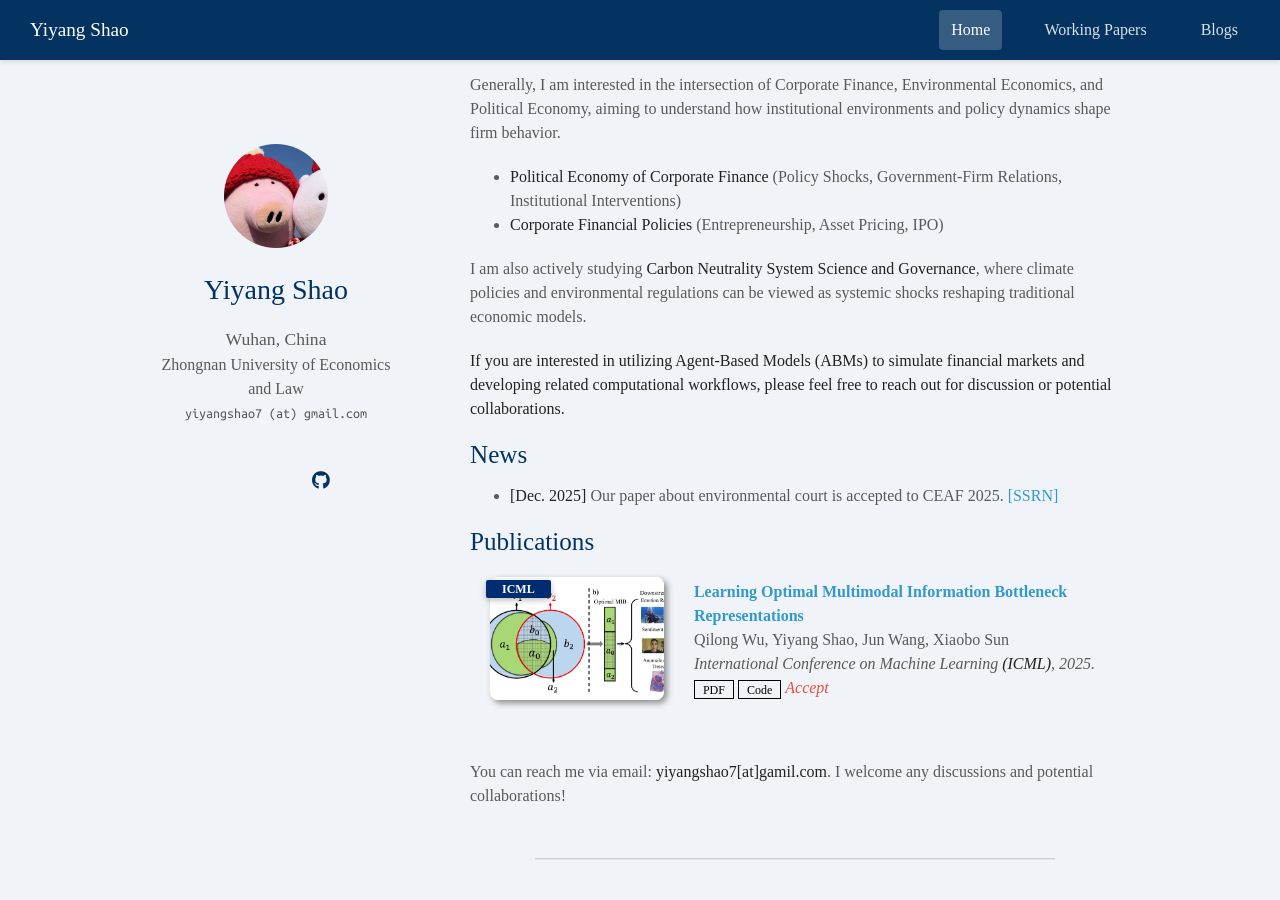
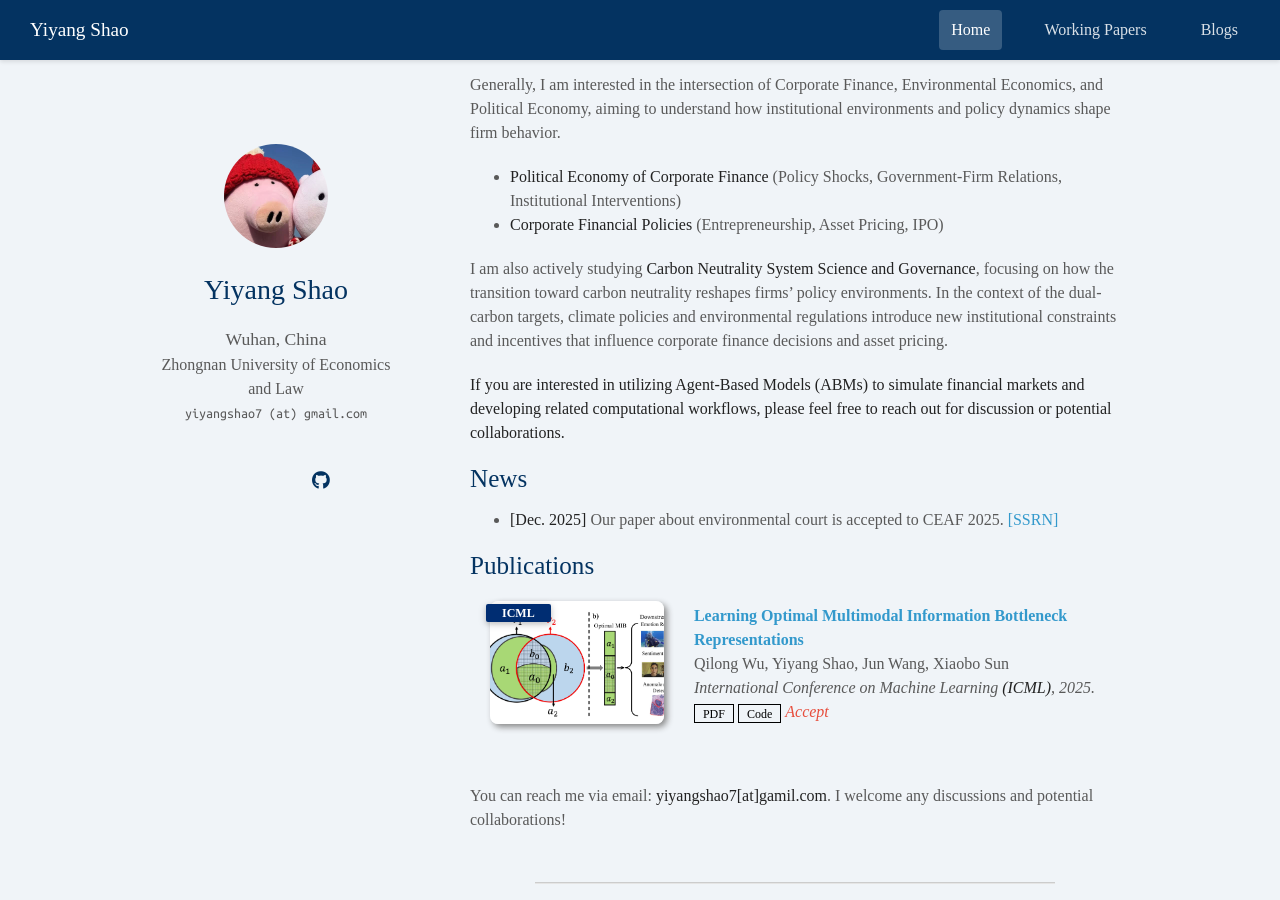
Before and after one commit to YiyShao/YiyShao.github.io, a Jekyll site: the page built from index.md, in a window 1280 px wide and 900 px high, scrolled down 501 px. Built offline with Jekyll 4.4.1, drawn with Linux system fonts in a browser that asks for light colours; a style sheet for code colours, icons or effects is not loaded; our own code applies the rules of GitHub Pages for plain Markdown files.

Commit message:
Update index.md

```diff
--- a/index.md
+++ b/index.md
@@ -31,7 +31,7 @@ Generally, I am interested in the intersection of Corporate Finance, Environment
 - **Political Economy of Corporate Finance** (Policy Shocks, Government-Firm Relations, Institutional Interventions)
 - **Corporate Financial Policies** (Entrepreneurship, Asset Pricing, IPO)
 
-I am also actively studying **Carbon Neutrality System Science and Governance**, where climate policies and environmental regulations can be viewed as systemic shocks reshaping traditional economic models.
+I am also actively studying **Carbon Neutrality System Science and Governance**, focusing on how the transition toward carbon neutrality reshapes firms’ policy environments. In the context of the dual-carbon targets, climate policies and environmental regulations introduce new institutional constraints and incentives that influence corporate finance decisions and asset pricing.
 
 **If you are interested in utilizing Agent-Based Models (ABMs) to simulate financial markets and developing related computational workflows, please feel free to reach out for discussion or potential collaborations.**
 
```
